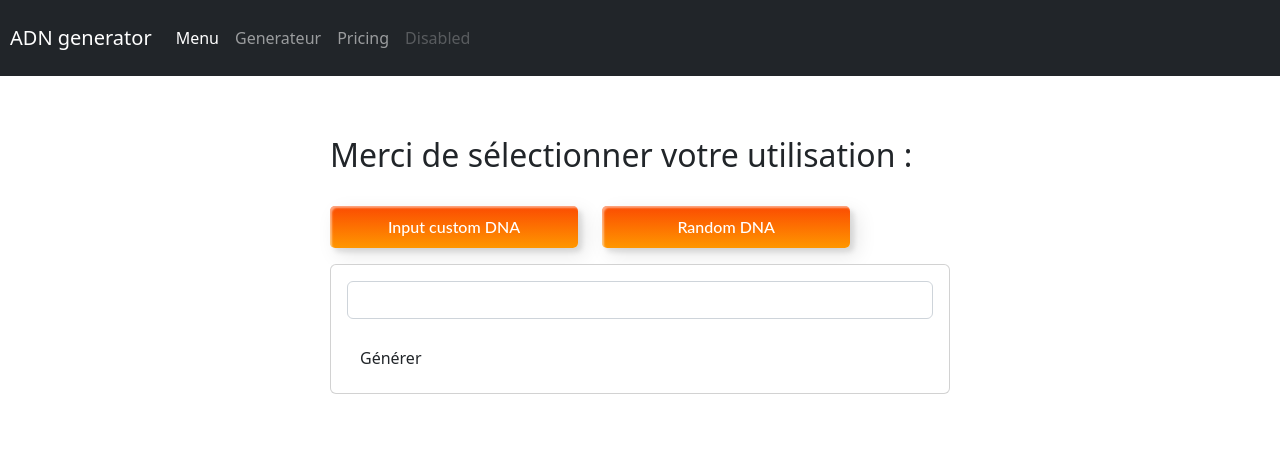
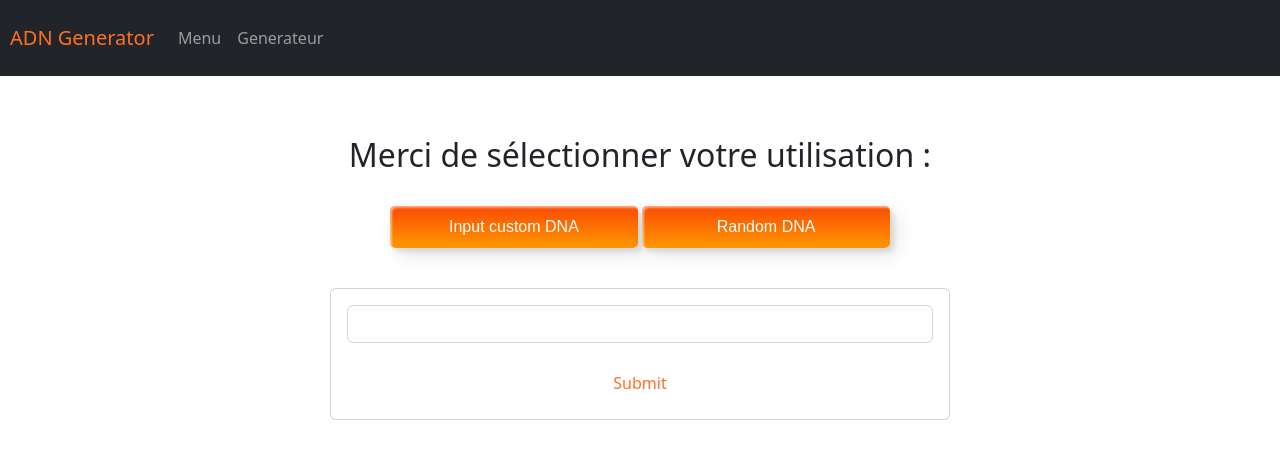
Before and after one commit to Thorvicnet/ADN, a Flask app: page / in a window 1280 px wide, after a click on "Input custom DNA". Shown: the top 459 px of the page. Run offline with Flask 2, Linux system fonts and the light colour scheme.

Commit message:
everything is working

```diff
--- a/modules/DNAGeneration.py
+++ b/modules/DNAGeneration.py
@@ -1,4 +1,5 @@
 from modules.TransTrad import gen_adn, traduction, transcription
+from .Logsave import logwrite
 
 ADN = ['A', 'T', 'C', 'G']
 
@@ -13,4 +14,5 @@ def run(
   else:
     ARN_start, ARN = transcription(brin_ADN)
     GEN = traduction(ARN_start)
+    logwrite([brin_ADN, ARN, ARN_start, GEN])
     return [brin_ADN, ARN, ARN_start, GEN]
--- a/pyproject.toml
+++ b/pyproject.toml
@@ -7,6 +7,7 @@ authors = ["Replit user <<>>"]
 [tool.poetry.dependencies]
 python = "^3.8"
 Flask = "^2.2.2"
+datetime3 = "^3.8.0"
 
 [tool.poetry.dev-dependencies]
 
--- a/requirements.txt
+++ b/requirements.txt
@@ -1 +1,2 @@
 flask
+datetime
--- a/static/css/main.css
+++ b/static/css/main.css
@@ -9,21 +9,40 @@
 .rand-dna {
   text-decoration: none;
   text-align: center;
-  margin-left: 20px;
+}
+
+.center {
+   text-align: center;
+}
+
+.button-gen {
 }
 
 .cust-dna {
-  border-radius: 1px;
   margin-top: 20px;
+  font-size: 20px;
+  color: #ff7024;
+  border: none;
+  border-radius: 5px;
+  height: 40px;
+  /*padding: 15px 32px;*/
+  text-align: center;
   text-decoration: none;
-  text-align: center;
+  font-size: 16px;
+  transition: 0.5s;
+  width: 100px;
+  background-color: white;
 }
 
 .cust-dna:hover {
-  color: red;
-  margin-top: 20px;
+  background-color: #ff7024;
+  border-color: #ff5900;
+  color: white;
+  border-radius: 25px;
+  text-align: center;
   text-decoration: none;
-  text-align: center;
+  font-size: 16px;
+  transition: 0.5s;
 }
 
 .title {
@@ -37,7 +56,7 @@
   color: #fff;
   border-radius: 5px;
   padding: 10px 25px;
-  font-family: 'Lato', sans-serif;
+  font-family: Arial, sans-serif;
   font-weight: 500;
   background: transparent;
   cursor: pointer;
--- a/templates/base.html
+++ b/templates/base.html
@@ -1,10 +1,10 @@
 <!DOCTYPE html>
 <html lang="en">
 <head>
+  <link rel="icon" href="/static/images/favicon.png" type="image/png">
   <meta charset="UTF-8">
   <meta http-equiv="X-UA-Compatible" content="IE=edge">
   <meta name="viewport" content="width=device-width, initial-scale=1.0">
-  <link rel="icon" type="image" href="/images/favicon.ico">
   <link rel="stylesheet" href="{{ url_for('static', filename='css/main.css') }}">
   <script type="text/javascript" src="static/js/main.js"></script>
   <link rel="javascript" href="{{ url_for('static', filename='js/main.js') }}">
@@ -14,16 +14,14 @@
   {% block head %}{% endblock %}
 </head>
 <nav class="navbar navbar-expand-lg navbar-dark bg-dark">
-  <a class="title navbar-brand" href="/">ADN generator</a>
+  <a class="title navbar-brand" style="color: #ff7024;" href="/">ADN Generator</a>
   <button class="navbar-toggler" type="button" data-toggle="collapse" data-target="#navbarNavAltMarkup" aria-controls="navbarNavAltMarkup" aria-expanded="false" aria-label="Toggle navigation">
     <span class="navbar-toggler-icon"></span>
   </button>
   <div class="collapse navbar-collapse" id="navbarNavAltMarkup">
     <div class="navbar-nav">
-      <a class="nav-item nav-link active" href="/">Menu</a>
+      <a class="nav-item nav-link" href="/">Menu</a>
       <a class="nav-item nav-link" href="/results?text=None">Generateur</a>
-      <a class="nav-item nav-link" href="#">Pricing</a>
-      <a class="nav-item nav-link disabled" href="#">Disabled</a>
     </div>
   </div>
 </nav>
--- a/templates/home.html
+++ b/templates/home.html
@@ -1,25 +1,29 @@
 {% extends 'base.html' %}
 
 {% block head%}
-<title>ADN WebApp</title>
+<title>ADN Generator</title>
 {% endblock%}
 
 {% block body %}
-<div class="menu">
+<div class="menu center">
   <h2>Merci de sélectionner votre utilisation : </h2>
   <br>
   <p>  <!-- On sait pas si il a un interet -->
     <button class="custom-btn btn-7" data-bs-toggle="collapse" href="#multiCollapseExample1" role="button" aria-expanded="false" aria-controls="multiCollapseExample1">Input custom DNA</button>
   <a class="rand-dna custom-btn btn-7" type="button" href="/results?text=None">Random DNA</a>
+    <br>
+    <br>
     <!--data-bs-toggle="collapse" data-bs-target="#multiCollapseExample2" aria-expanded="false" aria-controls="multiCollapseExample2">Random DNA</button>-->
   </p>
   <div class="col">
   <div class="col">
   <div class="collapse multi-collapse" id="multiCollapseExample1">
-    <div class="card card-body">
+    <div class="card card-body center">
       <form method="POST">
           <input class="form-control" name="text">
-          <button class="cust-dna btn" type="button">Générer</button>
+        <div class="button-gen">
+          <input class="cust-dna" type="submit">
+        </div>
       </form>
     </div>
   </div>
--- a/templates/results.html
+++ b/templates/results.html
@@ -1,6 +1,6 @@
 {% extends 'base.html' %}
 {% block head %}
-    <title>Something</title>
+    <title>ADN Generator</title>
     <link rel="stylesheet" href="main.css">
 {% endblock %}
 {% block body %}
```
Also changed, not shown: modules/Logsave.py (added, +14 -0 lines), static/images/favicon.ico (renamed from images/favicon.ico), static/images/favicon.png (added), 1 other file.
